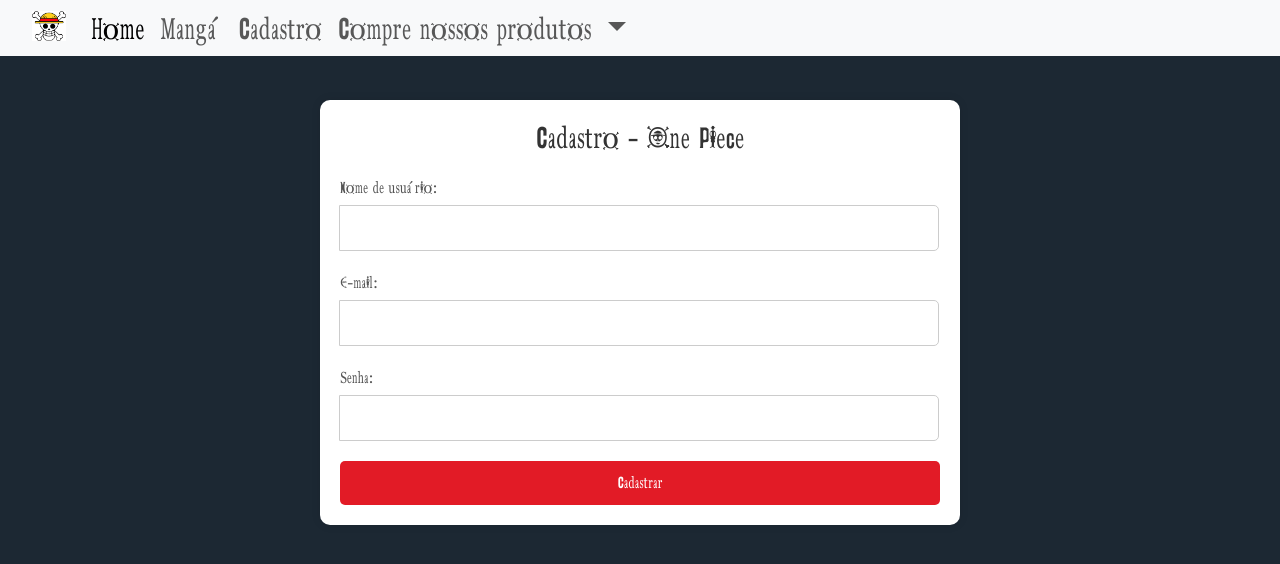
After one commit to gabrielbguimaraes/dev_web_JGBG, a Flask app: page /cadastro.html in a window 1280 px wide. The commit adds this page. Shown: the top 564 px of the page. Run offline with Flask 3, Linux system fonts and the light colour scheme.

Commit message:
Adicionando a aba de contatos para o banco de dados

```diff
--- a/app.py
+++ b/app.py
@@ -13,6 +13,9 @@
 @app.route('/manga.html')
 def manga():
     return render_template('manga.html')
+@app.route('/cadastro.html')
+def cadastro():
+    return render_template('cadastro.html')
 
 
 if __name__ == "__main__":
--- a/static/main.css
+++ b/static/main.css
@@ -1,6 +1,6 @@
 body {
 margin: 0;
-font-family: 'Segoe UI', Tahoma, Geneva, Verdana, sans-serif, 'Onepiece';
+font-family:'Onepiece';
 color: #fff;
 background-color: #1C2833; /* Cor de fundo inspirada no mar */
 }
@@ -315,3 +315,50 @@
 .main-content{
     font-family: "OnePiece";
 }
+.container {
+    width: 50%;
+    margin: 100px auto;
+    padding: 20px;
+    background-color: #fff;
+    border-radius: 10px;
+    box-shadow: 0 0 10px rgba(0, 0, 0, 0.1);
+}
+
+h1 {
+    text-align: center;
+    color: #333;
+    margin-bottom: 20px;
+}
+
+.input-group {
+    margin-bottom: 20px;
+}
+
+label {
+    display: block;
+    margin-bottom: 5px;
+    color: #555;
+}
+
+input[type="text"],
+input[type="email"],
+input[type="password"] {
+    width: 100%;
+    padding: 10px;
+    border: 1px solid #ccc;
+    border-radius: 5px;
+}
+
+button {
+    width: 100%;
+    padding: 10px;
+    background-color: #e21b26;
+    border: none;
+    color: #fff;
+    border-radius: 5px;
+    cursor: pointer;
+}
+
+button:hover {
+    background-color: #c70f1a;
+}
--- a/templates/base.html
+++ b/templates/base.html
@@ -21,7 +21,7 @@
 <body>
     <nav class="navbar navbar-expand-lg bg-body-tertiary">
         <div class="container-fluid">
-            <a class="navbar-brand" href="#">
+            <a class="navbar-brand" href="/">
                 <img src="/static/images/luff.png" alt="Logo One Piece Brasil" width="auto" height="30">
             </a>
 
@@ -37,7 +37,7 @@
                 <a class="nav-link" href="manga.html">Mangá</a>
               </li>
               <li class="nav-item">
-                <a class="nav-link" href="#">Anime</a>
+                <a class="nav-link" href="cadastro.html">Cadastro</a>
               </li>
               <li class="nav-item dropdown">
                 <a class="nav-link dropdown-toggle" href="#" role="button" data-bs-toggle="dropdown" aria-expanded="false">
--- /dev/null
+++ b/templates/cadastro.html
@@ -0,0 +1,22 @@
+{% extends "base.html" %}
+{% block content %}
+<div class="container">
+    <h1>Cadastro - One Piece</h1>
+    <form action="/submit" method="POST">
+        <div class="input-group">
+            <label for="username">Nome de usuário:</label>
+            <input type="text" id="username" name="username" required>
+        </div>
+        <div class="input-group">
+            <label for="email">E-mail:</label>
+            <input type="email" id="email" name="email" required>
+        </div>
+        <div class="input-group">
+            <label for="password">Senha:</label>
+            <input type="password" id="password" name="password" required>
+        </div>
+        <button type="submit">Cadastrar</button>
+    </form>
+</div>
+
+{% endblock %}
```
